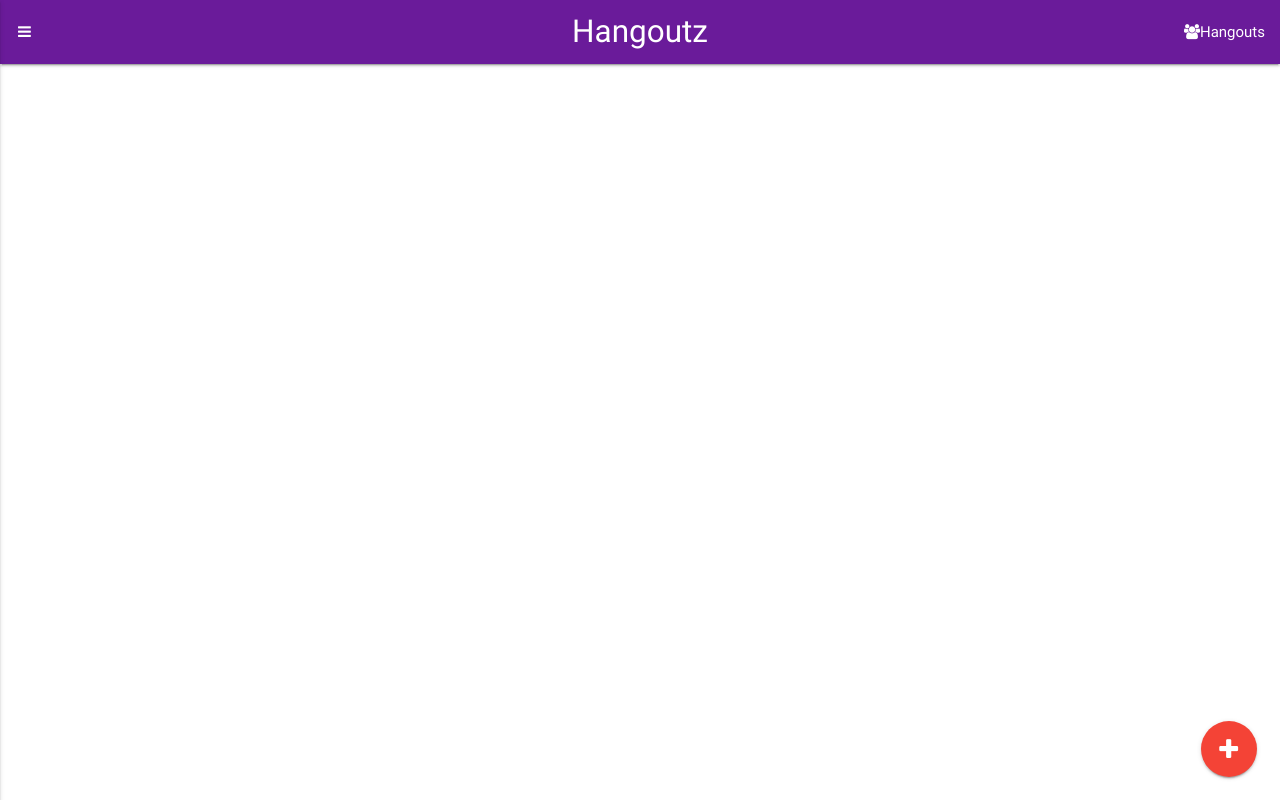
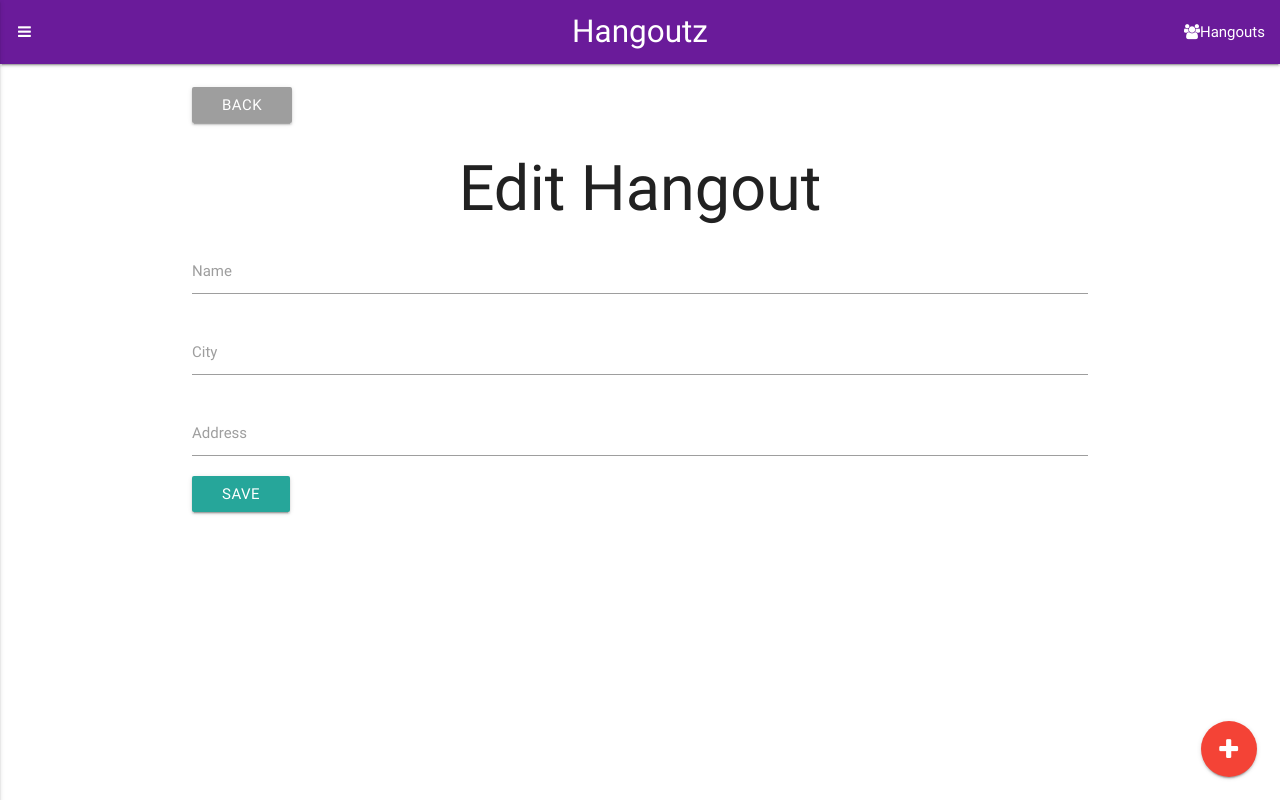
Before and after one commit to camilo17/Hangoutz, a React (Create React App) app in the folder client-src/: page /hangoutz/edit/1 in a window 1280 px wide. Built offline with nearby package versions, Linux system fonts and the light colour scheme; no server answers.

Commit message:
Added functionality to EditHangout to have the current values in each input and the ability to change them.

```diff
--- /dev/null
+++ b/client-src/src/Components/EditHangout.js
@@ -0,0 +1,95 @@
+import React , {Component} from 'react';
+import axios from 'axios';
+import {Link} from 'react-router-dom';
+
+
+class EditHangout extends Component {
+
+    constructor(props){
+        super(props);
+
+        this.state = {
+            name: '',
+            city: '',
+            address: ''
+        }
+
+        this.handleInputChange = this.handleInputChange.bind(this);
+    }
+
+
+    async getHangoutDetails() {
+
+        const details = await axios.get(`http://localhost:3000/api/hangoutzs/${this.props.match.params.id}`);
+        this.setState({
+            name: details.data.name,
+            city: details.data.city,
+            address: details.data.address
+
+        })
+    }
+
+    componentWillMount(){
+        this.getHangoutDetails();
+    }
+
+    onSubmit(e) {
+
+        const updatedMeetup = {
+            name: this.refs.name.value,
+            city: this.refs.city.value,
+            address: this.refs.address.value
+        }
+    }
+
+    handleInputChange(e) {
+
+
+        const target = e.target;
+        const value = target.value;
+        const name = target.name;
+
+        this.setState({
+            [name]: value
+        });
+
+
+    }
+
+
+
+  render(){
+    return (
+      <div>
+        <br/>
+        <Link  className="btn grey"to="/">Back</Link>
+        <h1 className="center">Edit Hangout</h1>
+        <form onSubmit={this.onSubmit.bind(this)}>
+            <div className="input-field">
+                <input type="text" name="name" ref="name" value={this.state.name} onChange={this.handleInputChange}/>
+                <label htmlFor="name">Name</label>
+            </div>
+            <div className="input-field">
+                <input type="text" name="city" ref="city" value={this.state.city} onChange={this.handleInputChange}/>
+                <label htmlFor="city">City</label>
+            </div>
+            <div className="input-field">
+                <input type="text" name="address" ref="address" value={this.state.address} onChange={this.handleInputChange}/>
+                <label htmlFor="address">Address</label>
+            </div>
+            <input type="submit" value="Save" className="btn"/>
+
+        </form>
+
+
+      </div>
+    )
+  }
+
+
+}
+
+
+
+
+export default EditHangout;
--- a/client-src/src/Components/Main.js
+++ b/client-src/src/Components/Main.js
@@ -5,6 +5,7 @@ import Hangoutz from './Hangoutz';
 import About from './About';
 import HangoutDetails from './HangoutDetails';
 import AddMeetUp from './AddMeetUp';
+import EditHangout from './EditHangout';
 
 const Main = () => (
     <main>
@@ -12,6 +13,7 @@ const Main = () => (
             <Route exact path="/" component={Hangoutz}/>
             <Route exact path="/about/:id" component={About}/>
             <Route exact path="/hangoutz/add" component={AddMeetUp}/>
+            <Route exact path="/hangoutz/edit/:id" component={EditHangout}/>
             <Route exact path="/hangoutz/:id" component={HangoutDetails}/>
         </Switch>
 
```
